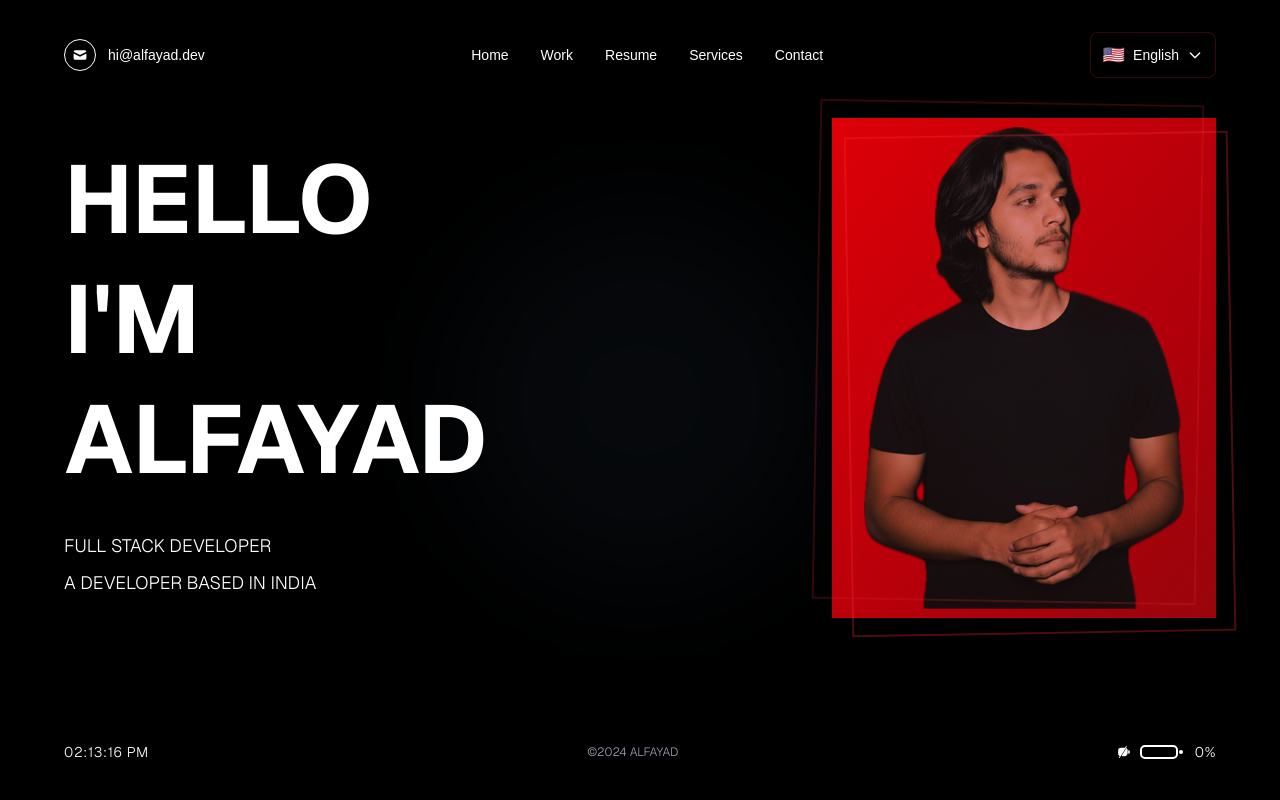
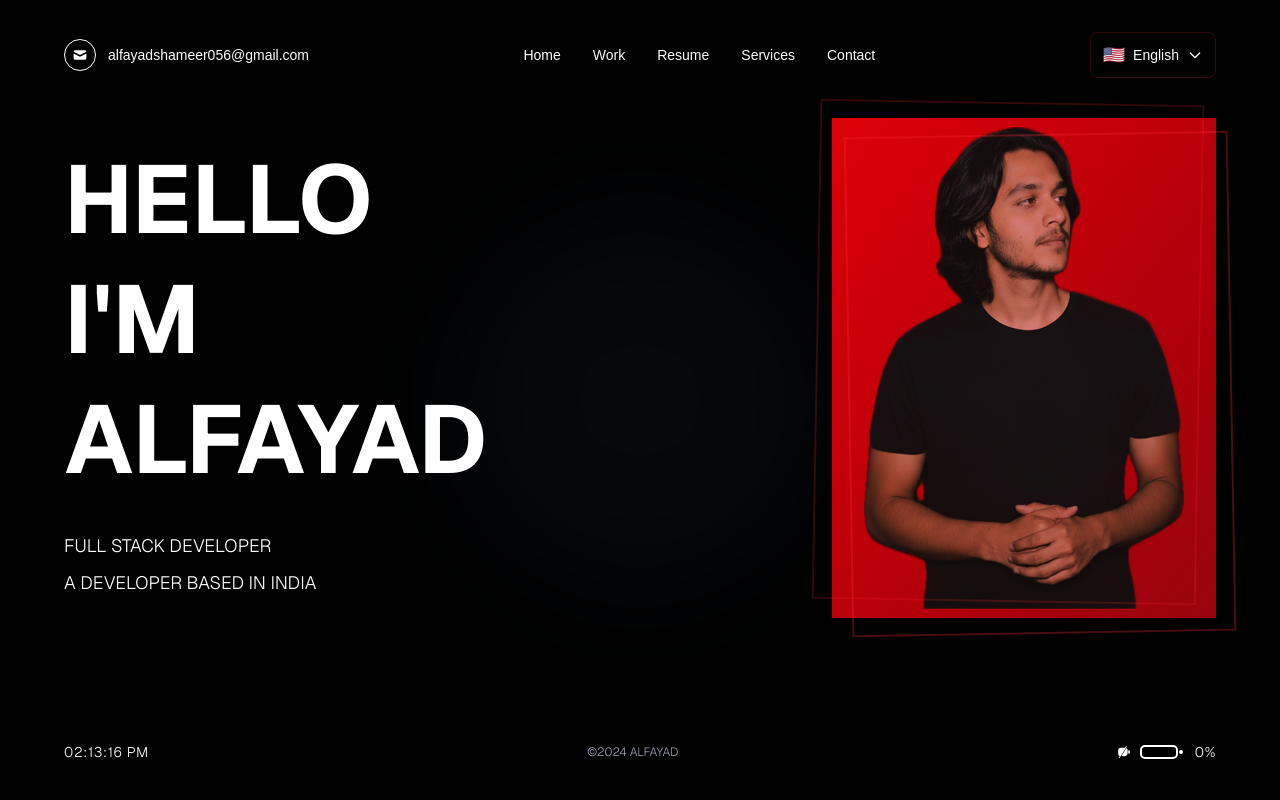
Before and after one commit to Alfayads/alfayad, a Next.js app: page / in a window 1280 px wide. Shown: the top 800 px of the page. Built offline with nearby package versions, Linux system fonts and the light colour scheme.

Commit message:
header changed

```diff
--- a/src/components/Header.js
+++ b/src/components/Header.js
@@ -54,7 +54,7 @@ export default function Header() {
                 <path d="M18 8.118l-8 4-8-4V14a2 2 0 002 2h12a2 2 0 002-2V8.118z" />
               </svg>
             </div>
-            <span className="text-white text-xs sm:text-sm hidden md:block">hi@alfayad.dev</span>
+            <span className="text-white text-xs sm:text-sm hidden md:block">alfayadshameer056@gmail.com</span>
           </div>
 
           {/* Center - Navigation (hidden on mobile, shown on desktop) */}
@@ -197,7 +197,7 @@ export default function Header() {
                         <path d="M18 8.118l-8 4-8-4V14a2 2 0 002 2h12a2 2 0 002-2V8.118z" />
                       </svg>
                     </div>
-                    <span className="text-white text-sm">hi@alfayad.dev</span>
+                    <span className="text-white text-sm">alfayadshameer056@gmail.com</span>
                   </div>
                   <CompactLanguageToggle />
                 </div>
```
